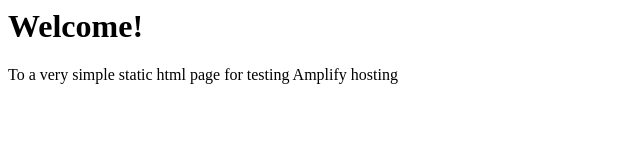
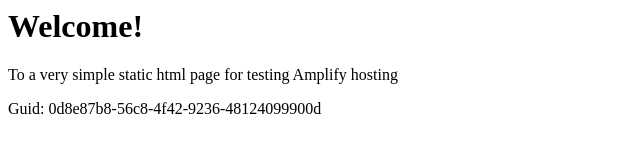
Before and after one commit to aws-aemilia-sin/Github-PR-Commit-Integration-Test-DoNotTouch-Gith-OKSLNVO2-v1-preprod-ap-southeast-1, a website: page src/index.html in a window 1280 px wide. Shown: the whole page, without its empty margins (0-640 px from the left). Drawn offline with Linux system fonts and the light colour scheme.

Commit message:
commit from integ tests

```diff
--- a/src/index.html
+++ b/src/index.html
@@ -1,3 +1,5 @@
+
+
 <html lang="en">
 
 <head>
@@ -10,6 +12,6 @@
 <body>
     <h1>Welcome!</h1>
     <p>To a very simple static html page for testing Amplify hosting</p>
-</body>
+    <p>Guid: 0d8e87b8-56c8-4f42-9236-48124099900d</p></body>
 
 </html>
```
